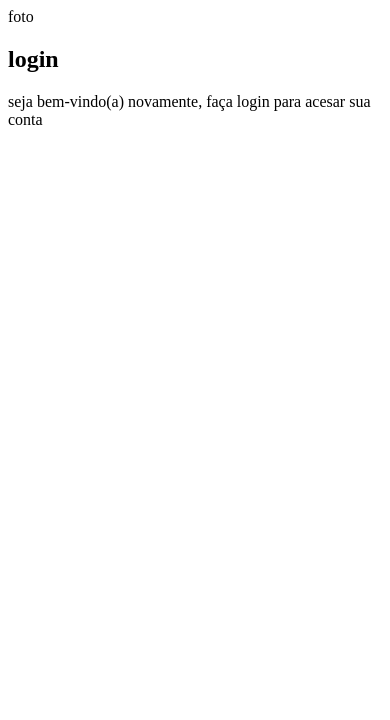
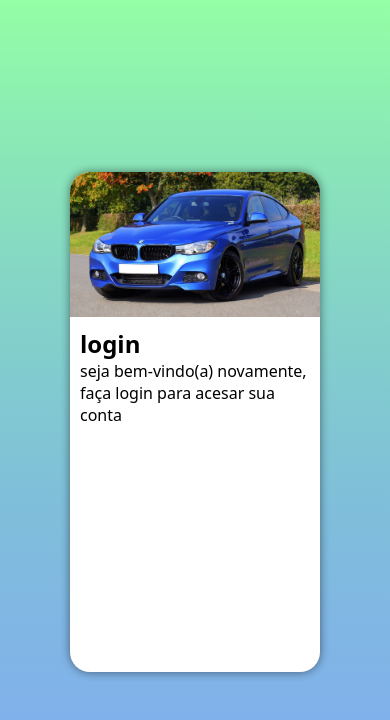
Before and after one commit to eduardodev145/projeto-login, a plain HTML site: page index.html in a window 390 px wide. Drawn offline with Linux system fonts and the light colour scheme.

Commit message:
terminei a parte de mobile frist

```diff
--- a/estilos/style.css
+++ b/estilos/style.css
@@ -8,3 +8,51 @@
   cor3: #3B7DF0
   cor4  #3E5070
   cor5: #2F63BD
+*/
+
+*{
+    font-family: system-ui, -apple-system, BlinkMacSystemFont, 'Segoe UI', Roboto, Oxygen, Ubuntu, Cantarell, 'Open Sans', 'Helvetica Neue', sans-serif;
+    box-sizing: border-box;
+    margin: 0px;
+    padding: 0px;
+
+}
+
+body, html{
+    background-image: linear-gradient(to bottom, rgba(0, 255, 42, 0.24), #85ADF2);
+    height: 100vh;
+    width: 100vw;
+}
+
+main{
+    position: relative;
+    height: 100vh;
+    width: 100vw;
+}
+
+section#login{
+    position: absolute;
+    top: 50%;
+    left: 50%;
+    transform: translate(-50%, -50%);
+    overflow: hidden;
+    background-color: white;
+    width: 250px;
+    height: 500px;
+    border-radius: 20px;
+    box-shadow: 0px 0px 10px rgba(0, 0, 0, 0.493);
+}
+
+section#login > div#imagem{
+    display: block;
+    background: url('../imagens/carro-azul.jpg') no-repeat;
+    background-size: cover;
+    background-position: center bottom;
+    height: 145px;
+}
+
+section#login > div#formulario{
+    display: block;
+    padding: 10px;
+
+}
--- a/index.html
+++ b/index.html
@@ -10,13 +10,15 @@
     <main>
         <section id="login">
             <div id="imagem">
-                foto
+                <!--aqui vai a imagem nas CSS-->
 
             </div>
             <div id="formulario">
                 <h1>login</h1>
                 <p>seja bem-vindo(a) novamente, faça login para acesar sua conta</p>
-                <form action="login.php" method="post"></form>
+                <form action="login.php" method="post">
+
+                </form>
 
             </div>
 
```
